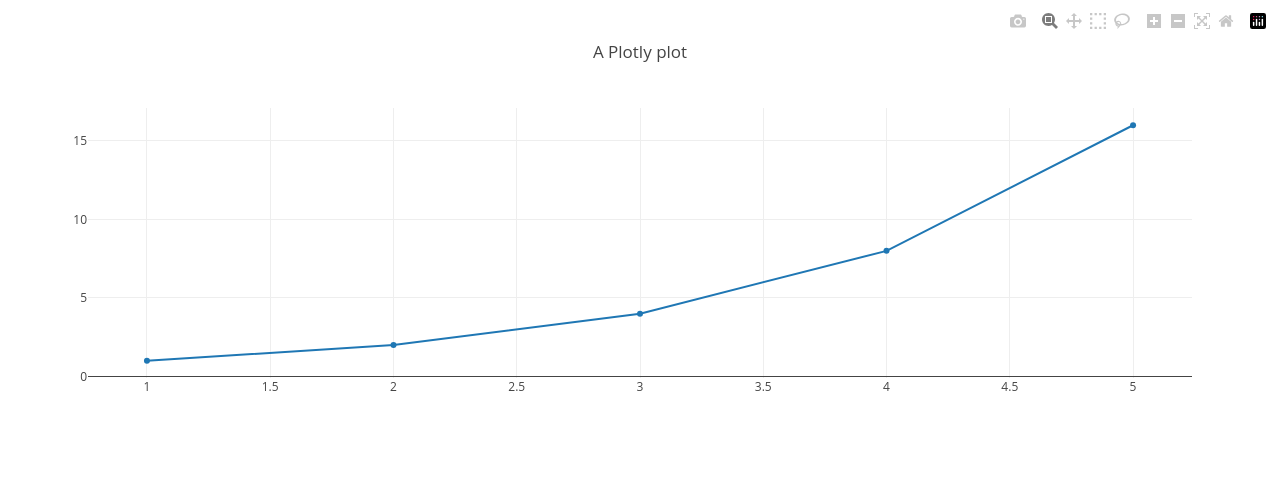
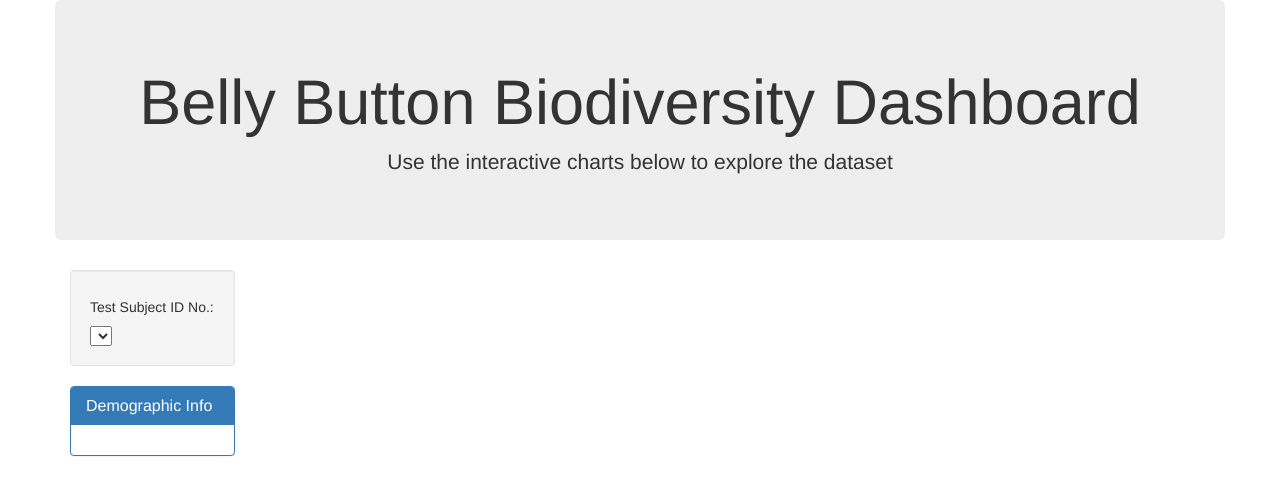
Before and after one commit to rohanhpatel/nw-project-3, a Flask app: page / in a window 1280 px wide. Shown: the top 495 px of the page. Run offline with Flask 3, Linux system fonts and the light colour scheme; lists and menus that the app fills with data are empty; some libraries are stand-ins or nearby versions.

Commit message:
Added hw14 code and modified index.html to work with app.js, now I (Rohan) understand how to use d3 with flask

```diff
--- /dev/null
+++ b/static/js/app.js
@@ -0,0 +1,95 @@
+const url = "https://2u-data-curriculum-team.s3.amazonaws.com/dataviz-classroom/v1.1/14-Interactive-Web-Visualizations/02-Homework/samples.json";
+
+// set up dropdown with all the options
+d3.json(url).then((data) => {
+
+    console.log(data);
+
+    selectElement = d3.select("#selDataset");
+
+    for (let i = 0; i < data.names.length; i++) {
+        selectElement.append("option").text(data.names[i]).attr("value", data.names[i]);
+    }
+
+});
+
+function updateBarGraph(dataset) {
+    d3.json(url).then((data) => {
+        // find data point where dataset = sample.id
+        let dataPoint = data.samples.filter((sample) => sample.id == dataset)[0];
+
+        // data is already sorted
+        let topTenValues = dataPoint.sample_values.slice(0, 10).reverse();
+        let topTenHoverTexts = dataPoint.otu_labels.slice(0, 10).reverse();
+        let topTenOTUIDs = dataPoint.otu_ids.slice(0, 10).reverse();
+        let topTenOTUNames = [];
+        for (let i = 0; i < topTenOTUIDs.length; i++) {
+            topTenOTUNames.push("OTU " + topTenOTUIDs[i].toString());
+        }
+
+        let barGraphData = [{
+            x: topTenValues,
+            y: topTenOTUNames,
+            text: topTenHoverTexts,
+            orientation: 'h',
+            type: 'bar'
+        }];
+
+        Plotly.newPlot("bar", barGraphData);
+
+    });
+}
+
+function updateMetadataInfo(dataset) {
+    // remove all previous data
+    metadataElement = d3.select("#sample-metadata");
+    metadataElement.selectAll("p").remove();
+
+    d3.json(url).then((data) => {
+        // find metadata for dataset
+        let metaPoint = data.metadata.filter((sample) => sample.id == dataset)[0];
+        // put it in the info box
+        for (const [key, value] of Object.entries(metaPoint)) {
+            metadataElement.append("p").text(key.toString() + ": " + value.toString());
+        }
+
+    });
+}
+
+function updateBubbleGraph(dataset) {
+    d3.json(url).then((data) => {
+        // find the data point in samples
+        let dataPoint = data.samples.filter((sample) => sample.id == dataset)[0];
+
+        // make the graph using all the values
+        let bubbleGraphData = [{
+            x: dataPoint.otu_ids,
+            y: dataPoint.sample_values,
+            mode: 'markers',
+            marker: {
+                size: dataPoint.sample_values,
+                color: dataPoint.otu_ids
+            },
+            text: dataPoint.otu_labels
+        }];
+
+        Plotly.newPlot("bubble", bubbleGraphData);
+    });
+}
+
+function updateAllGraphs(dataset) {
+    updateBarGraph(dataset);
+    updateMetadataInfo(dataset);
+    updateBubbleGraph(dataset);
+    // updateGaugeGraph(dataset);
+}
+
+// on dropdown change, change the plots
+d3.selectAll("#selDataset").on("change", updatePlots);
+
+function updatePlots() {
+    let dataset = d3.select("#selDataset").property("value");
+    updateAllGraphs(dataset);
+}
+
+updateAllGraphs("940");
--- a/templates/index.html
+++ b/templates/index.html
@@ -1,18 +1,53 @@
 <!DOCTYPE html>
 <html lang="en">
+
 <head>
-    <meta charset="UTF-8">
-    <meta name="viewport" content="width=device-width, initial-scale=1.0">
-    <meta http-equiv="X-UA-Compatible" content="ie=edge">
-    <title>Basic Charts</title>
-    <script src="https://cdn.plot.ly/plotly-latest.min.js"></script>
+  <meta charset="UTF-8">
+  <meta name="viewport" content="width=device-width, initial-scale=1.0">
+  <meta http-equiv="X-UA-Compatible" content="ie=edge">
+  <title>Bellybutton Biodiversity</title>
+  <link rel="stylesheet" href="https://maxcdn.bootstrapcdn.com/bootstrap/3.3.7/css/bootstrap.min.css">
 </head>
+
 <body>
-    <div id="plot"></div>
-    <script>
-        let xData = [1, 2, 3, 4, 5];
-        let yData = [1, 2, 4, 8, 16];
-    </script>
-    <script src="{{url_for('static', filename='js/plots.js')}}"></script>
+
+  <div class="container">
+    <div class="row">
+      <div class="col-md-12 jumbotron text-center">
+        <h1>Belly Button Biodiversity Dashboard</h1>
+        <p>Use the interactive charts below to explore the dataset</p>
+      </div>
+    </div>
+    <div class="row">
+      <div class="col-md-2">
+        <div class="well">
+          <h5>Test Subject ID No.:</h5>
+          <select id="selDataset" onchange="optionChanged(this.value)"></select>
+        </div>
+        <div class="panel panel-primary">
+          <div class="panel-heading">
+            <h3 class="panel-title">Demographic Info</h3>
+          </div>
+          <div id="sample-metadata" class="panel-body"></div>
+        </div>
+      </div>
+      <div class="col-md-5">
+        <div id="bar"></div>
+      </div>
+      <div class="col-md-5">
+        <div id="gauge"></div>
+      </div>
+    </div>
+    <div class="row">
+      <div class="col-md-12">
+        <div id="bubble"></div>
+      </div>
+    </div>
+  </div>
+
+  <script src="https://d3js.org/d3.v7.min.js"></script>
+  <script src="https://cdn.plot.ly/plotly-latest.min.js"></script>
+  <script src="{{url_for('static', filename='js/app.js')}}"></script>
 </body>
+
 </html>
```
Also changed, not shown: templates/simple_index.html (added, +18 -0 lines).
